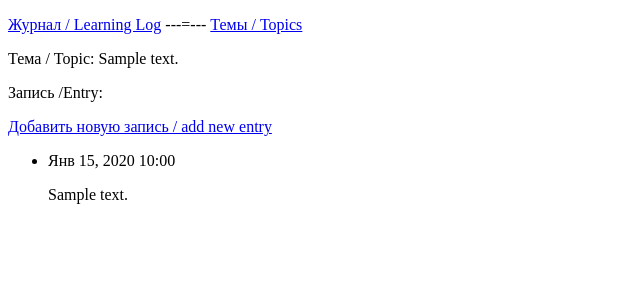
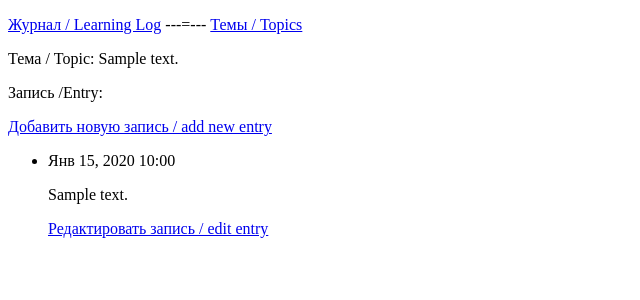
Before and after one commit to Axl-M/Django_Learning-Log, a Django app: page /topics/1/ in a window 1280 px wide. Shown: the top 300 px of the page, without its empty margins (0-640 px from the left). Run offline with Django 3.2, Linux system fonts and the light colour scheme; tables that the repository leaves empty hold one stand-in row (values such as "Sample post").

Commit message:
now user can edit ENTRY

```diff
--- a/learning_logs/templates/learning_logs/topic.html
+++ b/learning_logs/templates/learning_logs/topic.html
@@ -10,6 +10,9 @@
     <li>
         <p>{{ entry.date_added|date:'M d, Y H:i' }}</p>
         <p>{{ entry.text|linebreaks }}</p>
+        <p>
+            <a href="{% url 'learning_logs:edit_entry' entry.id %}">Редактировать запись / edit entry</a>
+        </p>
     </li>
     {% empty %}
     <li>
--- a/learning_logs/urls.py
+++ b/learning_logs/urls.py
@@ -14,4 +14,7 @@ urlpatterns = [
     url(r'^new_topic/$', views.new_topic, name='new_topic'),
     # Страница для добавления новой записи
     url(r'^new_entry/(?P<topic_id>\d+)/$', views.new_entry, name='new_entry'),
+    # Страница для редактирования записи
+    url(r'^edit_entry/(?P<entry_id>\d+)/$', views.edit_entry, name='edit_entry'),
+
 ]
--- a/learning_logs/views.py
+++ b/learning_logs/views.py
@@ -2,7 +2,7 @@ from django.shortcuts import render
 from django.http import HttpResponseRedirect
 # from django.core.urlresolvers import reverse
 from django.urls import reverse
-from .models import Topic
+from .models import Topic, Entry
 from .forms import TopicForm, EntryForm
 
 
@@ -70,3 +70,22 @@ def new_entry(request, topic_id):
             return HttpResponseRedirect(reverse('learning_logs:topic', args=[topic_id]))
     context = {'topic': topic, 'form': form}
     return render(request, 'learning_logs/new_entry.html', context)
+
+
+def edit_entry(request, entry_id):
+    """ Редактирует существующую запись."""
+    entry = Entry.objects.get(id=entry_id)
+    topic = entry.topic
+    if request.method != 'POST':
+        # Исходный запрос; форма заполняется данными текущей записи.
+        # instance=entry этот аргумент приказывает Django создать форму, заранее заполненную информацией из
+        # существующего объекта записи. Пользователь видит свои существующие данные и может отредактировать их.
+        form = EntryForm(instance=entry)
+    else:
+        # Отправка данных POST; обработать данные.
+        form = EntryForm(instance=entry, data=request.POST)
+        if form.is_valid():
+            form.save()
+            return HttpResponseRedirect(reverse('learning_logs:topic', args=[topic.id]))
+    context = {'entry': entry, 'topic': topic, 'form': form}
+    return render(request, 'learning_logs/edit_entry.html', context)
```
Also changed, not shown: learning_logs/templates/learning_logs/edit_entry.html (added, +17 -0 lines).
